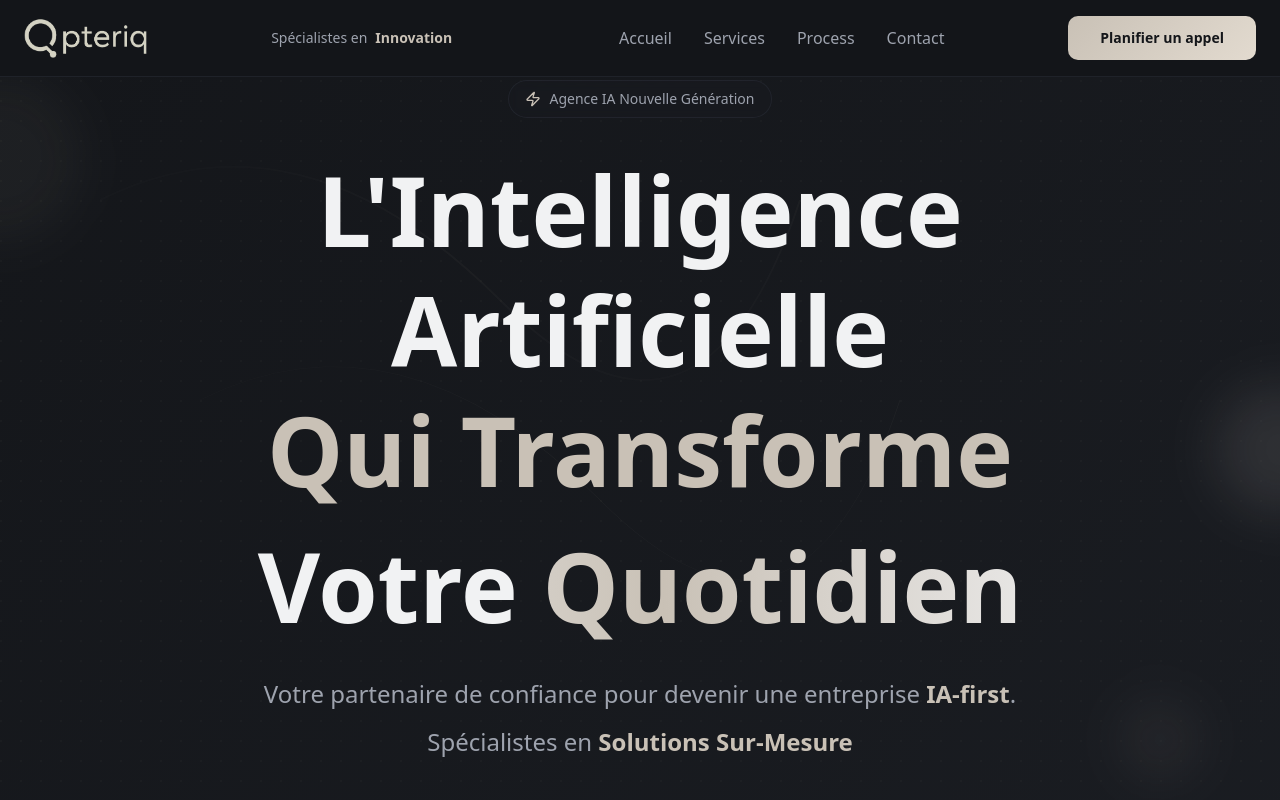
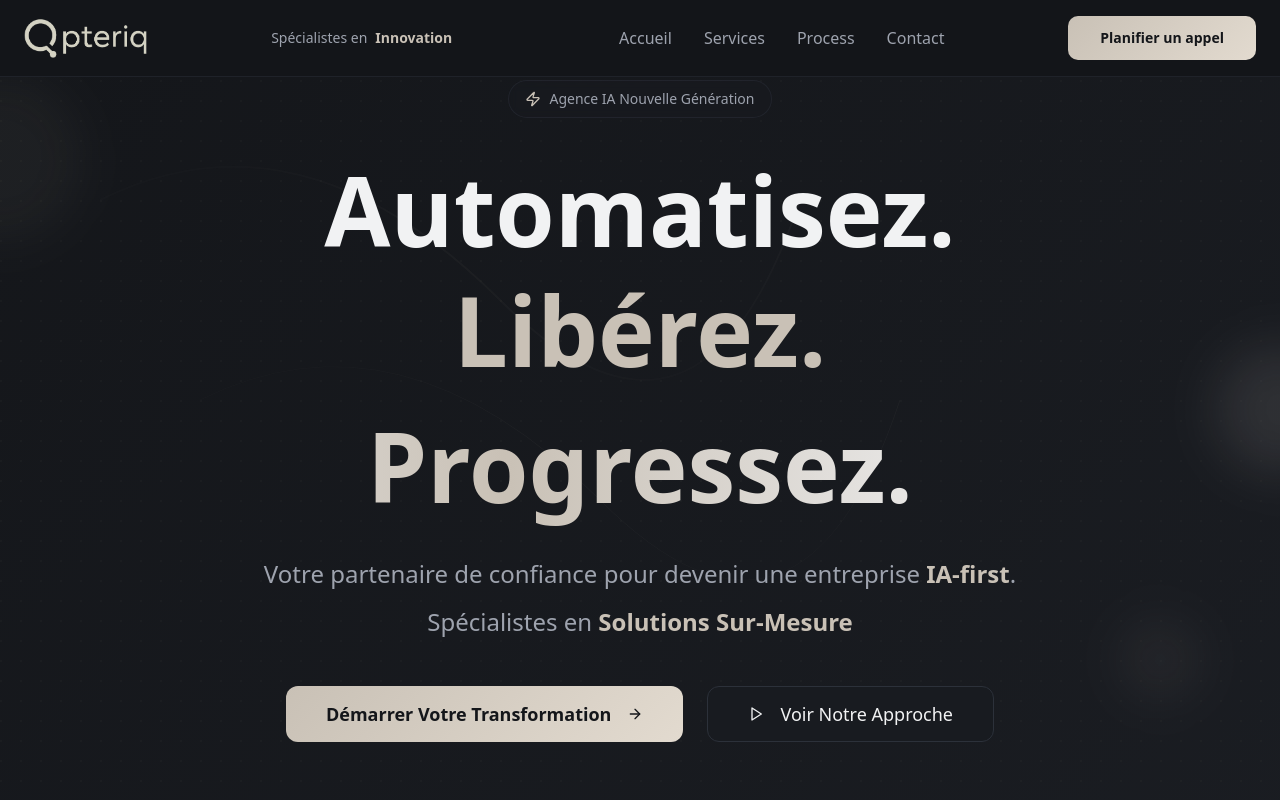
Before and after one commit to piraxe15/opteriq-new, a React (Vite) app: page / in a window 1280 px wide. Shown: the top 800 px of the page. Built offline with nearby package versions, Linux system fonts and the light colour scheme.

Commit message:
Apply Opteriq title
Replace the hero section title with "Automatisez. Libérez. Progressez." and adjust styles.

```diff
--- a/src/components/ModernHero.tsx
+++ b/src/components/ModernHero.tsx
@@ -26,14 +26,13 @@ const ModernHero = () => {
           {/* Titre principal avec animation */}
           <h1 className="text-5xl md:text-7xl lg:text-8xl font-bold mb-8 animate-fade-in-up">
             <span className="block text-foreground leading-tight">
-              L'Intelligence Artificielle
+              Automatisez.
             </span>
             <span className="block text-primary leading-tight mb-4">
-              Qui Transforme
+              Libérez.
             </span>
             <span className="block text-foreground leading-tight">
-              Votre{" "}
-              <span className="text-shimmer">Quotidien</span>
+              <span className="text-shimmer">Progressez.</span>
             </span>
           </h1>
 
```
